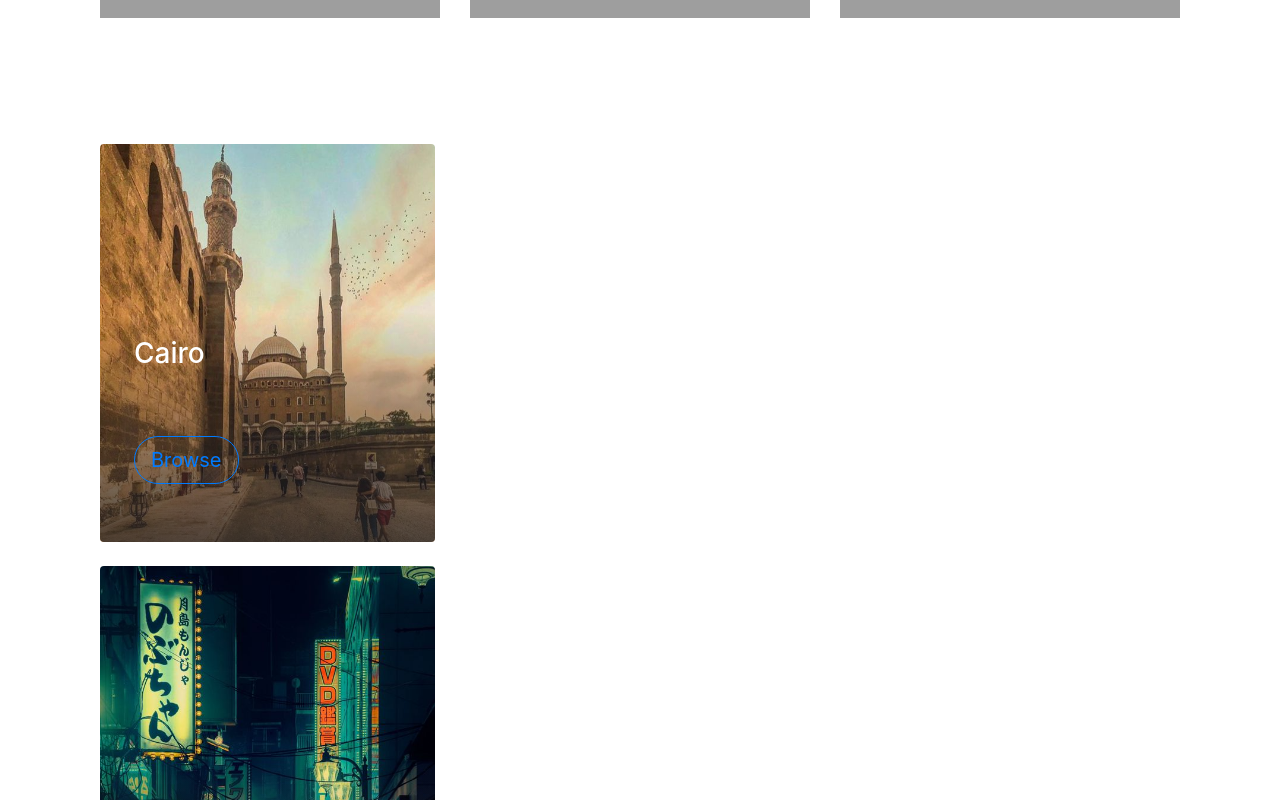
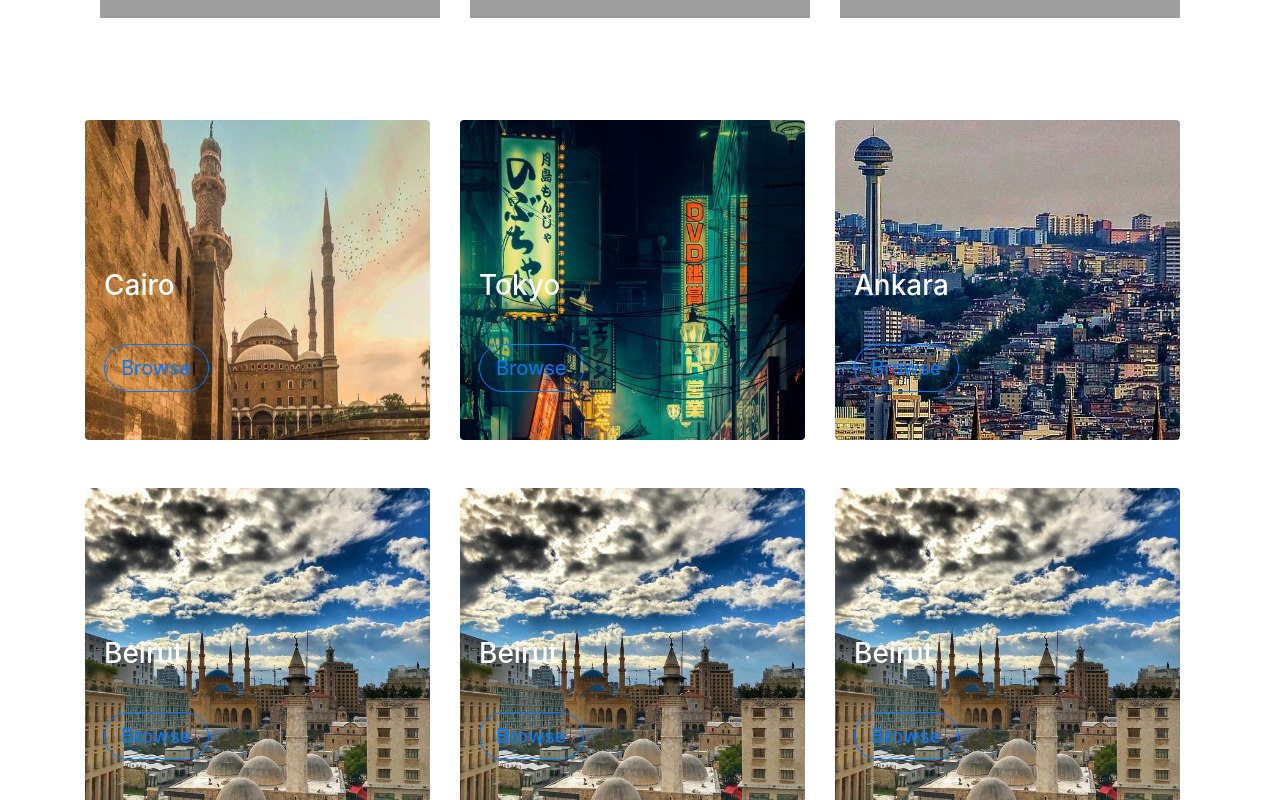
Before and after one commit to GSherif/Tripello, an Angular app: page / in a window 1280 px wide. Shown: the part 1180-1980 px from the top of the page. Built offline with nearby package versions, Linux system fonts and the light colour scheme; grey boxes are pictures that could not be loaded.

Commit message:
Edit City listing in country page

```diff
--- a/src/app/feature/cities/city-listing/city-listing.component.html
+++ b/src/app/feature/cities/city-listing/city-listing.component.html
@@ -1,10 +1,9 @@
-<div class="container">
 <div class="container justify-content-center py-5">
   <div class="row">
-      <div class="col-lg-4 col-md-5 mb-5">
+    <!-- <div class="col-lg-4 col-md-5 mb-5"> -->
     <!-- <city-item></city-item> -->
     <city-item class="col-lg-4 col-md-5 mb-5" *ngFor="let newcity of data" [city]='newcity'></city-item>
-      </div>
+    <!-- </div> -->
     <!-- <div class="col-lg-4 col-md-5 mb-5">
         <city-item></city-item>
       </div>
@@ -15,4 +14,3 @@
       <city-item></city-item> -->
   </div>
 </div>
-</div>
--- a/src/app/feature/cities/city.service.ts
+++ b/src/app/feature/cities/city.service.ts
@@ -7,6 +7,8 @@ export class CityService {
             { id: 1, name: "Cairo", image: "../../assets/images/city-cairo.jpg", description: "Cairo, Egypt’s sprawling capital, is set on the Nile River. At its heart is Tahrir Square and the vast Egyptian Museum, a trove of antiquities including royal mummies and gilded King Tutankhamun artifacts. Nearby, Giza is the site of the iconic pyramids and Great Sphinx, dating to the 26th century BC. In Gezira Island’s leafy Zamalek district, 187m Cairo Tower affords panoramic city views.", rating: null, hotels: null, activities: null, restaurants: null, destinations: null, fkCountryId: 3 },
             { id: 2, name: "Tokyo", image: "../../assets/images/city-tokyo.jpg", description: "Tokyo, Japan’s busy capital, mixes the ultramodern and the traditional, from neon-lit skyscrapers to historic temples. The opulent Meiji Shinto Shrine is known for its towering gate and surrounding woods. The Imperial Palace sits amid large public gardens. The city's many museums offer exhibits ranging from classical art (in the Tokyo National Museum) to a reconstructed kabuki theater (in the Edo-Tokyo Museum).", rating: null, hotels: null, activities: null, restaurants: null, destinations: null, fkCountryId: 4 },
             { id: 3, name: "Ankara", image: "../../assets/images/city-ankara.jpg", description: "Ankara, Turkey’s cosmopolitan capital, sits in the country’s central Anatolia region. It’s a center for the performing arts, home to the State Opera and Ballet, the Presidential Symphony Orchestra and several national theater companies. Overlooking the city is Anitkabir, the enormous hilltop mausoleum of Kemal Atatürk, modern Turkey’s first president, who declared Ankara the capital in 1923.", rating: null, hotels: null, activities: null, restaurants: null, destinations: null, fkCountryId: 5 },
+            { id: 4, name: "Beirut", image: "../../assets/images/city-beirut.jpg", description: "Beirut is the capital and largest city of Lebanon. No recent population census has been conducted, but 2007 estimates ranged from slightly more than 1 million to 2.2 million as part of Greater Beirut.", rating: null, hotels: null, activities: null, restaurants: null, destinations: null, fkCountryId: 6 },
+            { id: 4, name: "Beirut", image: "../../assets/images/city-beirut.jpg", description: "Beirut is the capital and largest city of Lebanon. No recent population census has been conducted, but 2007 estimates ranged from slightly more than 1 million to 2.2 million as part of Greater Beirut.", rating: null, hotels: null, activities: null, restaurants: null, destinations: null, fkCountryId: 6 },
             { id: 4, name: "Beirut", image: "../../assets/images/city-beirut.jpg", description: "Beirut is the capital and largest city of Lebanon. No recent population census has been conducted, but 2007 estimates ranged from slightly more than 1 million to 2.2 million as part of Greater Beirut.", rating: null, hotels: null, activities: null, restaurants: null, destinations: null, fkCountryId: 6 }
         ]
     }
--- a/src/sass/Components/_card-zoom.scss
+++ b/src/sass/Components/_card-zoom.scss
@@ -1,48 +1,57 @@
 .card-zoom {
-    width: 100%;
+    // width: 100%;
     // height: 100%;
     // position: relative;
+    height: 20rem;
     overflow: hidden;
     transition: 0.3s ease-out 0s;
     // margin: 0 15px 30px;
     border-radius: 4px;
+
     &:hover {
         img {
             transition: 0.3s ease-in-out 0s;
             transform: scale(1.1);
         }
     }
+
     &__body {
         // overflow: hidden;
-        position: relative;
+        // position: relative;
         margin-bottom: -20px;
-        &::before {
-            content: "";
-            position: absolute;
-            height: 100%;
-            width: 100%;
-            z-index: 2;
-            background: -webkit-linear-gradient(bottom, rgba(35, 35, 37, 0.85) 0%, rgba(35, 35, 37, 0.4) 35%, rgba(22, 22, 23, 0) 60%, rgba(0, 0, 0, 0) 100%);
-            background: -o-linear-gradient(bottom, rgba(35, 35, 37, 0.85) 0%, rgba(35, 35, 37, 0.4) 35%, rgba(22, 22, 23, 0) 60%, rgba(0, 0, 0, 0) 100%);
-            background: linear-gradient(to top, rgba(35, 35, 37, 0.85) 0%, rgba(35, 35, 37, 0.4) 35%, rgba(22, 22, 23, 0) 60%, rgba(0, 0, 0, 0) 100%);
-        }
+
+        // &::before {
+        //     content: "";
+        //     position: absolute;
+        //     height: 100%;
+        //     width: 100%;
+        //     z-index: 2;
+        //     background: -webkit-linear-gradient(bottom, rgba(35, 35, 37, 0.85) 0%, rgba(35, 35, 37, 0.4) 35%, rgba(22, 22, 23, 0) 60%, rgba(0, 0, 0, 0) 100%);
+        //     background: -o-linear-gradient(bottom, rgba(35, 35, 37, 0.85) 0%, rgba(35, 35, 37, 0.4) 35%, rgba(22, 22, 23, 0) 60%, rgba(0, 0, 0, 0) 100%);
+        //     background: linear-gradient(to top, rgba(35, 35, 37, 0.85) 0%, rgba(35, 35, 37, 0.4) 35%, rgba(22, 22, 23, 0) 60%, rgba(0, 0, 0, 0) 100%);
+        // }
+
         img {
             width: 100%;
             text-align: center;
         }
+
         .text {
             position: absolute;
             top: 45%;
             left: 34px;
             z-index: 9;
+
             h3 {
                 color: white;
                 padding: 5px 0;
             }
+
             span {
                 color: gray;
             }
         }
+
         .btn {
             position: absolute;
             top: 70%;
```
Also changed, not shown: src/assets/images/TripelloLogo.jpg (deleted). Lines whose indentation alone changed are shown as unchanged.
